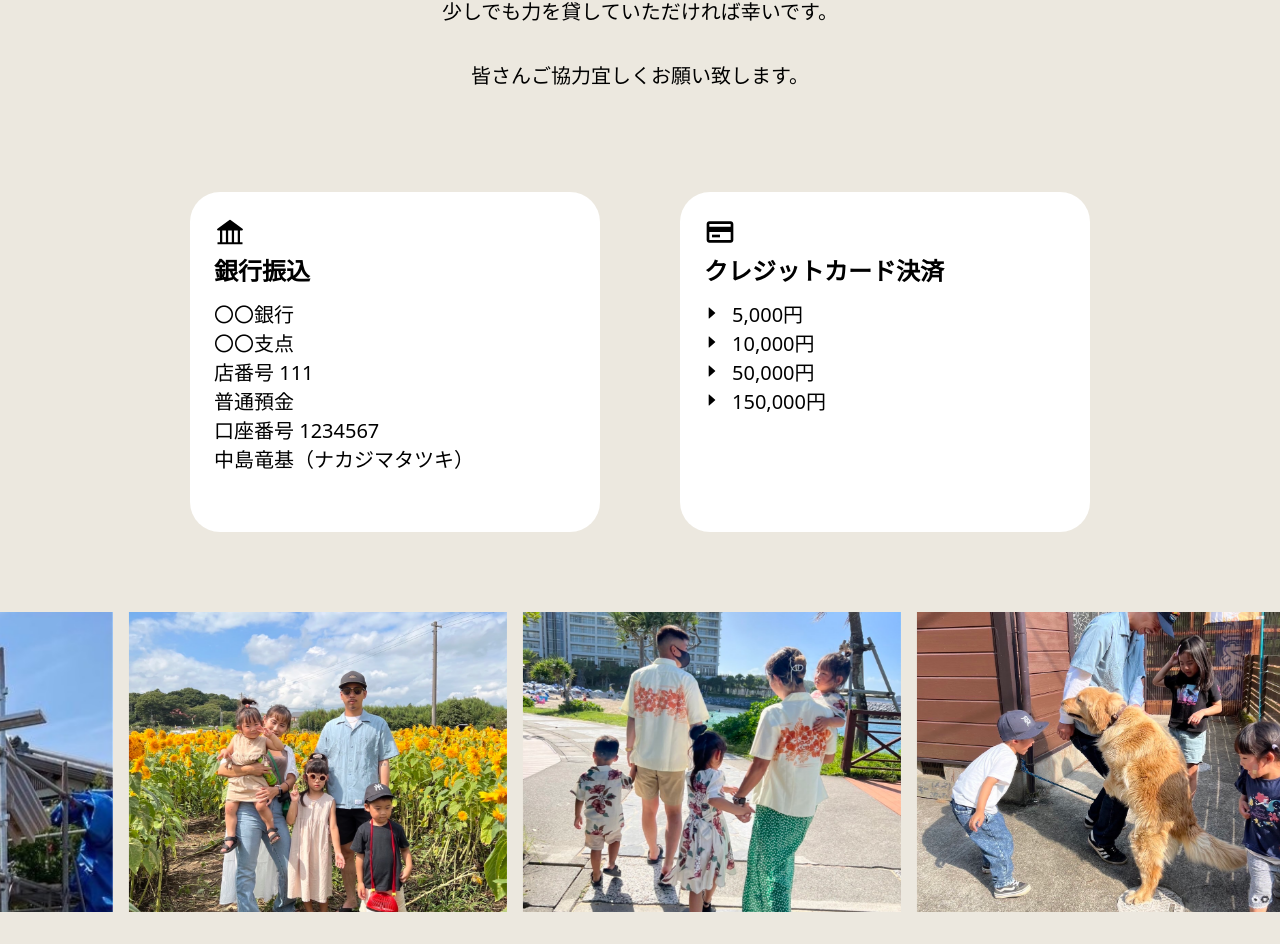
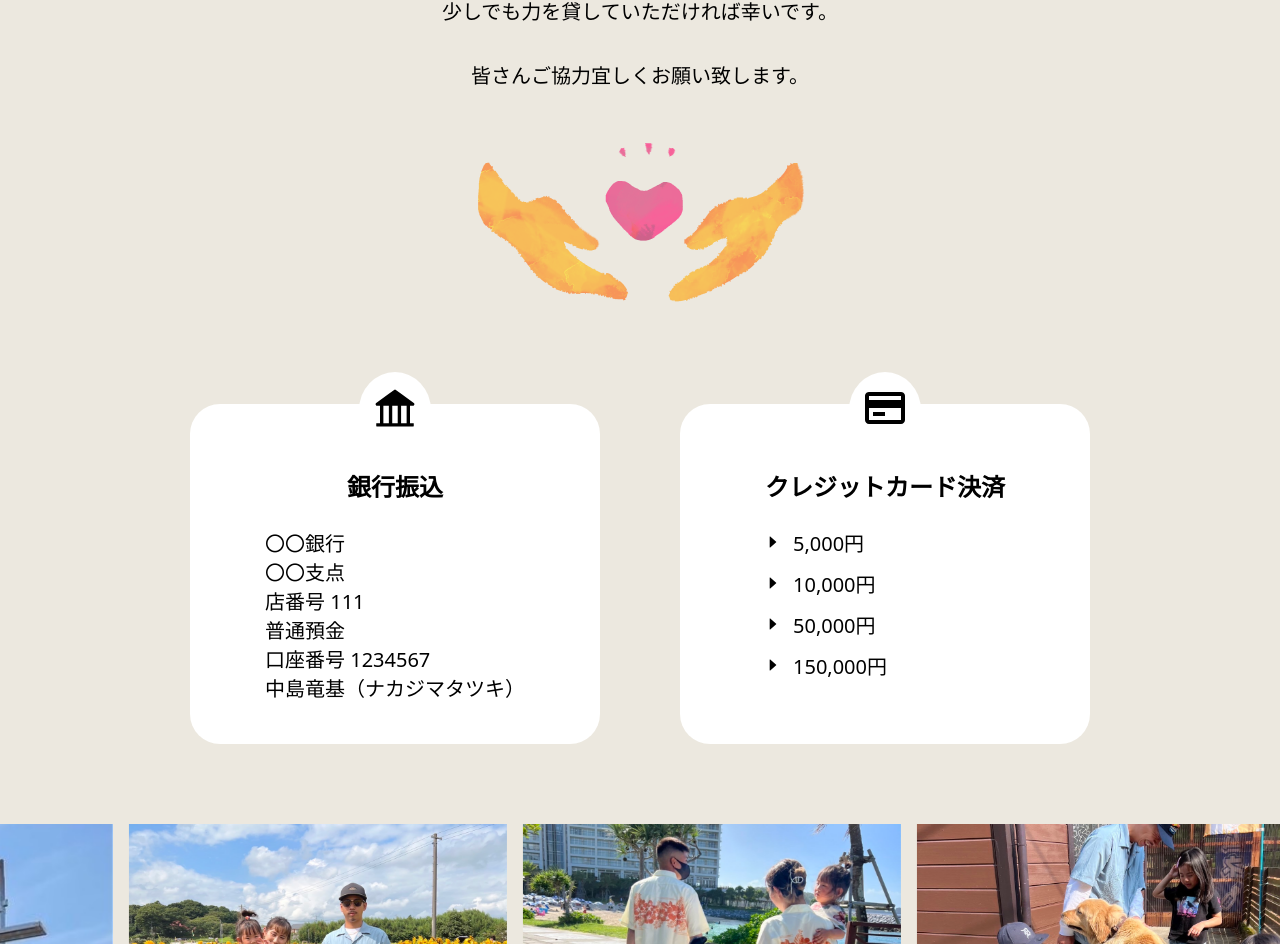
Before and after one commit to Nous-Creation/ALS-Project, a Next.js app: page / in a window 1280 px wide. Shown: the part 3671-4615 px from the top of the page. Built offline with nearby package versions, Linux system fonts and the light colour scheme.

Commit message:
update: donation

```diff
--- a/src/components/base/DonationInformation/index.tsx
+++ b/src/components/base/DonationInformation/index.tsx
@@ -7,7 +7,13 @@ export const DonationInformation = () => {
   return (
     <Container>
       <ContentWrapper>
-        <AiFillBank style={{ fontSize: "32px" }} />
+        <IconWrapper>
+          <AiFillBank
+            style={{
+              fontSize: "48px",
+            }}
+          />
+        </IconWrapper>
         <Title>銀行振込</Title>
         <Desc>
           〇〇銀行
@@ -25,9 +31,12 @@ export const DonationInformation = () => {
       </ContentWrapper>
 
       <ContentWrapper>
-        <BiCreditCard style={{ fontSize: "32px" }} />
+        <IconWrapper>
+          <BiCreditCard style={{ fontSize: "48px" }} />
+        </IconWrapper>
         <Title>クレジットカード決済</Title>
 
+        <CardWrapper>
           <PriceWrapper>
             <AiFillCaretRight />
             <Price>5,000円</Price>
@@ -47,6 +56,7 @@ export const DonationInformation = () => {
             <AiFillCaretRight />
             <Price>150,000円</Price>
           </PriceWrapper>
+        </CardWrapper>
       </ContentWrapper>
     </Container>
   );
@@ -75,18 +85,35 @@ const ContentWrapper = styled.div`
   border-radius: 30px;
   text-align: left;
   padding: 24px;
+  position: relative;
 
   @media (max-width: 780px) {
+    margin: 0 auto;
+    max-width: 410px;
     width: 100%;
-    height: max-content;
 
     &:first-child {
-      margin-bottom: 24px;
+      margin-bottom: 48px;
     }
   }
 `;
 
+const IconWrapper = styled.div`
+  width: max-content;
+  padding: 12px;
+  position: absolute;
+  top: -32px;
+  left: 50%;
+  transform: translateX(-50%);
+  -webkit-transform: translateX(-50%);
+  -ms-transform: translateX(-50%);
+
+  background-color: #ffffff;
+  border-radius: 50%;
+`;
+
 const Title = styled.p`
+  width: max-content;
   color: #000;
   font-family: Noto Sans;
   font-size: 24px;
@@ -94,30 +121,46 @@ const Title = styled.p`
   font-weight: 700;
   line-height: normal;
   margin-bottom: 12px;
-
-  @media (max-width: 780px) {
-    font-size: 20px;
-  }
+  text-align: center;
+  position: absolute;
+  top: 64px;
+  left: 50%;
+  transform: translateX(-50%);
+  -webkit-transform: translateX(-50%);
+  -ms-transform: translateX(-50%);
 `;
 
 const Desc = styled.p`
+  width: max-content;
   color: #000;
   font-family: Noto Sans;
   font-size: 20px;
   font-style: normal;
   font-weight: 400;
   line-height: normal;
+  position: absolute;
+  top: 124px;
+  left: 50%;
+  transform: translateX(-50%);
+  -webkit-transform: translateX(-50%);
+  -ms-transform: translateX(-50%);
+`;
 
-  @media (max-width: 780px) {
-    font-size: 16px;
-  }
+const CardWrapper = styled.div`
+  position: absolute;
+  top: 124px;
+  left: 50%;
+  transform: translateX(-50%);
+  -webkit-transform: translateX(-50%);
+  -ms-transform: translateX(-50%);
 `;
 
 const PriceWrapper = styled.div`
   display: flex;
   align-items: center;
   cursor: pointer;
-  width: 100%;
+  width: 240px;
+  margin-bottom: 12px;
 
   &:hover {
     background-color: #e58c6c;
@@ -132,8 +175,4 @@ const Price = styled.p`
   font-weight: 400;
   line-height: normal;
   margin-left: 12px;
-
-  @media (max-width: 780px) {
-    font-size: 16px;
-  }
 `;
--- a/src/components/base/DonationUsed/index.tsx
+++ b/src/components/base/DonationUsed/index.tsx
@@ -83,6 +83,7 @@ const Description = styled.p`
 
   @media (max-width: 980px) {
     width: 100%;
+    max-width: max-content;
     font-size: 16px;
   }
 `;
--- a/src/components/base/PatientMessage/index.tsx
+++ b/src/components/base/PatientMessage/index.tsx
@@ -70,6 +70,7 @@ export const PatientMessage = () => {
         <br />
         皆さんご協力宜しくお願い致します。
       </Desc>
+      <HandImage src="/images/hand_heart.png" />
     </Container>
   );
 };
@@ -105,13 +106,27 @@ const Desc = styled.p`
   line-height: 160%;
 
   @media (max-width: 980px) {
-    width: 100%;
+    max-width: max-content;
+    margin: 0 auto;
     font-size: 16px;
   }
 
   @media (max-width: 780px) {
-    width: 100%;
     font-size: 16px;
     text-align: left;
   }
 `;
+
+const HandImage = styled.img`
+  margin: 0 auto;
+  margin-top: 48px;
+  display: block;
+
+  @media (max-width: 980px) {
+    width: 30%;
+  }
+
+  @media (max-width: 780px) {
+    width: 50%;
+  }
+`;
--- a/src/styles/globals.css
+++ b/src/styles/globals.css
@@ -9,7 +9,6 @@ body {
   max-width: 100vw;
   overflow-x: hidden;
   background-color: #ece8df;
-  overflow-y: scroll;
   scroll-behavior: smooth;
   scroll-padding-top: 0;
 }
```
Also changed, not shown: public/images/hand_heart.png (added). Lines whose indentation alone changed are shown as unchanged.
